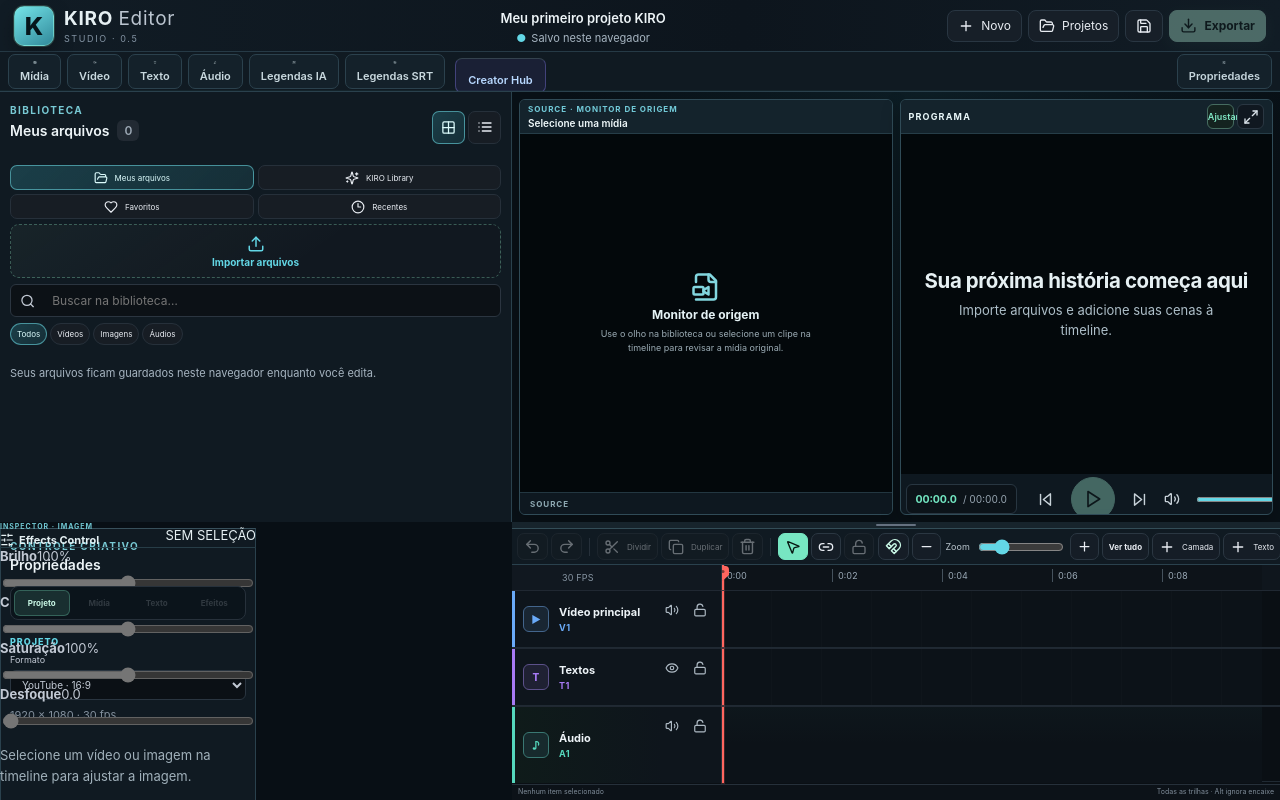
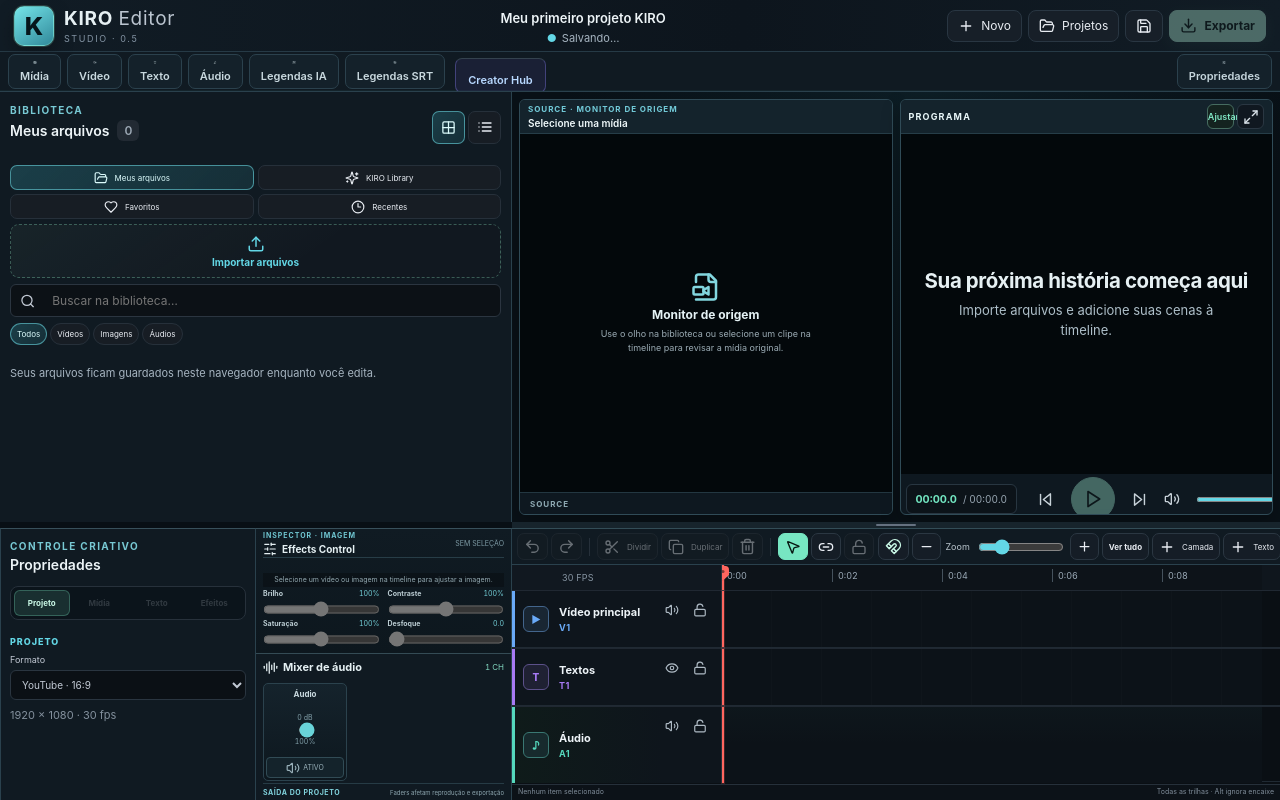
Before and after one commit to kiroaventureiro/kiro-editor, a React (Vite) app: page / in a window 1280 px wide. Built offline with nearby package versions, Linux system fonts and the light colour scheme.

Commit message:
Add Effects Control beside reference-style audio mixer

```diff
--- a/src/styles/reference-desk-v2.css
+++ b/src/styles/reference-desk-v2.css
@@ -587,3 +587,162 @@
 @media (max-width: 850px) {
   .audio-mixer { display: none !important; }
 }
+
+
+/* The effects inspector and mixer share one reference-style channel rack. */
+@media (min-width: 851px) {
+  .control-rack {
+    grid-column: 2 !important;
+    grid-row: 5 !important;
+    display: grid !important;
+    grid-template-rows: minmax(0, .46fr) minmax(0, .54fr) !important;
+    min-width: 0 !important;
+    min-height: 0 !important;
+    overflow: hidden !important;
+    background: #101a22 !important;
+    border-top: 1px solid #38505b !important;
+    border-right: 1px solid #2a414d !important;
+  }
+
+  .effects-control {
+    display: grid !important;
+    grid-template-rows: 29px minmax(0, 1fr) !important;
+    min-width: 0 !important;
+    min-height: 0 !important;
+    overflow: hidden !important;
+    padding: 0 7px 3px !important;
+    border-bottom: 1px solid #344b55 !important;
+    background: linear-gradient(180deg, #101b23, #0d171e) !important;
+    color: #dce9ed !important;
+  }
+
+  .effects-control .dock-panel-heading {
+    min-height: 0 !important;
+  }
+
+  .effects-control .dock-panel-heading strong {
+    font-size: 10px !important;
+  }
+
+  .effects-selection {
+    display: block !important;
+    max-width: 90px !important;
+    overflow: hidden !important;
+    color: #7e9ba5 !important;
+    font-size: 7px !important;
+    text-overflow: ellipsis !important;
+    white-space: nowrap !important;
+  }
+
+  .effect-control-grid {
+    display: grid !important;
+    grid-template-columns: repeat(2, minmax(0, 1fr)) !important;
+    grid-template-rows: repeat(2, minmax(0, 1fr)) !important;
+    align-items: center !important;
+    gap: 2px 8px !important;
+    min-width: 0 !important;
+    min-height: 0 !important;
+    overflow: hidden !important;
+    padding: 3px 0 !important;
+  }
+
+  .effect-control {
+    display: grid !important;
+    grid-template-rows: 13px 14px !important;
+    gap: 1px !important;
+    min-width: 0 !important;
+    color: #bbccd2 !important;
+  }
+
+  .effect-control > span {
+    display: flex !important;
+    justify-content: space-between !important;
+    gap: 3px !important;
+    min-width: 0 !important;
+    font-size: 7px !important;
+  }
+
+  .effect-control output {
+    color: #74d0d9 !important;
+    font-variant-numeric: tabular-nums !important;
+  }
+
+  .effect-control input[type="range"] {
+    width: 100% !important;
+    height: 13px !important;
+    min-height: 12px !important;
+    margin: 0 !important;
+    accent-color: #6ed5d9 !important;
+  }
+
+  .effect-control-hint {
+    grid-column: 1 / -1 !important;
+    grid-row: 1 / -1 !important;
+    align-self: end !important;
+    margin: 0 !important;
+    padding: 1px 4px !important;
+    background: rgba(10, 18, 23, .82) !important;
+    color: #94aab2 !important;
+    font-size: 7px !important;
+    text-align: center !important;
+    pointer-events: none !important;
+  }
+
+  .audio-mixer {
+    grid-column: auto !important;
+    grid-row: auto !important;
+    grid-template-rows: 27px minmax(0, 1fr) 17px !important;
+    padding-inline: 7px !important;
+    border-top: 0 !important;
+    border-right: 0 !important;
+  }
+
+  .audio-mixer .dock-panel-heading {
+    border-bottom: 0 !important;
+  }
+
+  .audio-mixer .dock-eyebrow {
+    display: none !important;
+  }
+
+  .mixer-channels {
+    padding-block: 2px !important;
+    gap: 4px !important;
+  }
+
+  .mixer-channel {
+    grid-template-rows: 17px minmax(0, 1fr) 21px !important;
+    min-width: 45px !important;
+    padding: 2px !important;
+  }
+
+  .mixer-fader-wrap {
+    grid-template-rows: 10px minmax(0, 1fr) 10px !important;
+  }
+
+  .mixer-fader-wrap input[type="range"] {
+    width: clamp(38px, 7.8dvh, 62px) !important;
+    height: 14px !important;
+  }
+
+  .mixer-master span:last-child {
+    font-size: 6px !important;
+  }
+}
+
+@media (min-width: 851px) and (max-height: 620px) {
+  .control-rack {
+    grid-template-rows: minmax(0, .45fr) minmax(0, .55fr) !important;
+  }
+
+  .effects-control {
+    grid-template-rows: 26px minmax(0, 1fr) !important;
+  }
+
+  .effect-control {
+    grid-template-rows: 11px 12px !important;
+  }
+
+  .effect-control > span { font-size: 6px !important; }
+  .audio-mixer { grid-template-rows: 24px minmax(0, 1fr) 15px !important; }
+}
```
